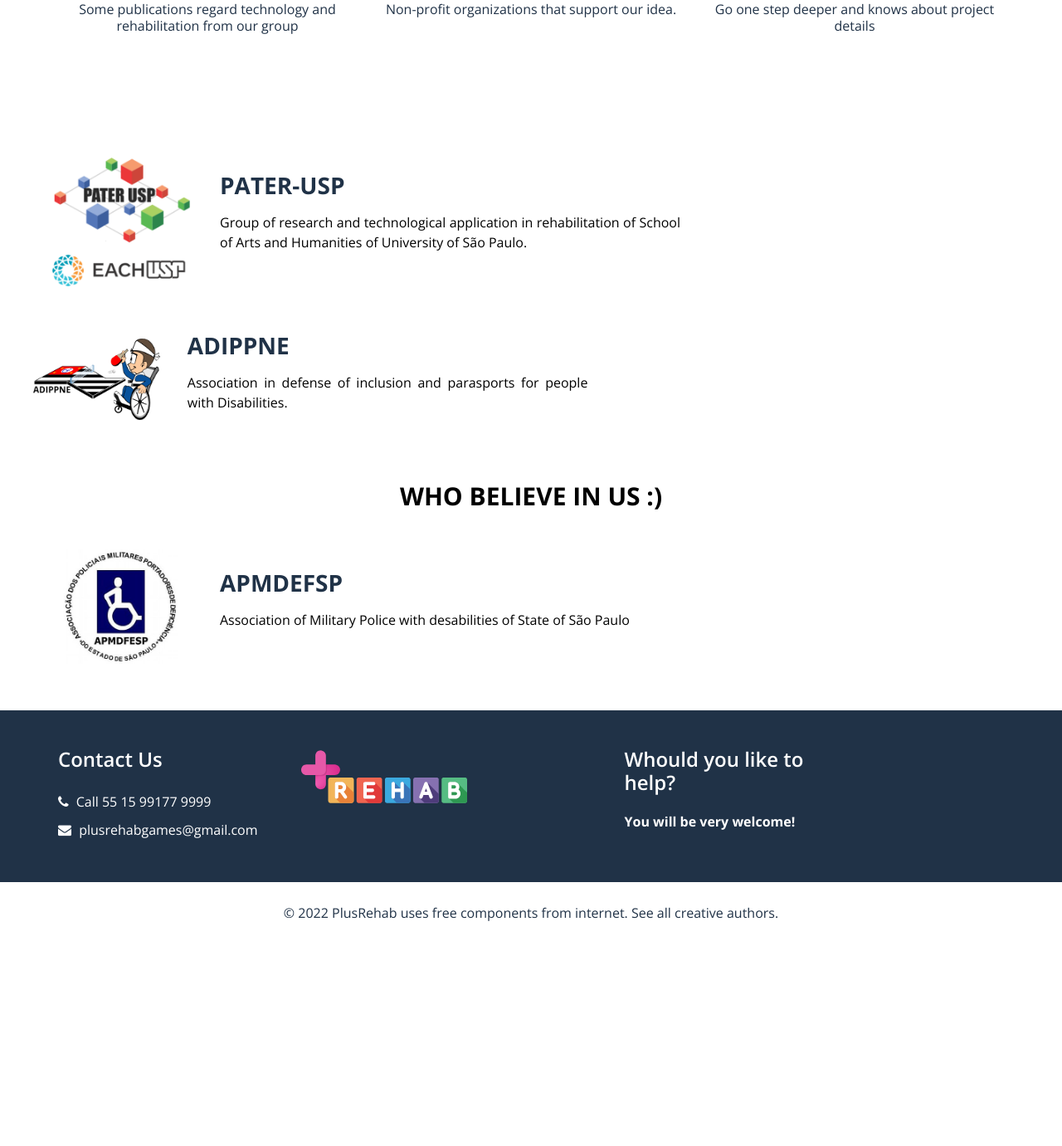
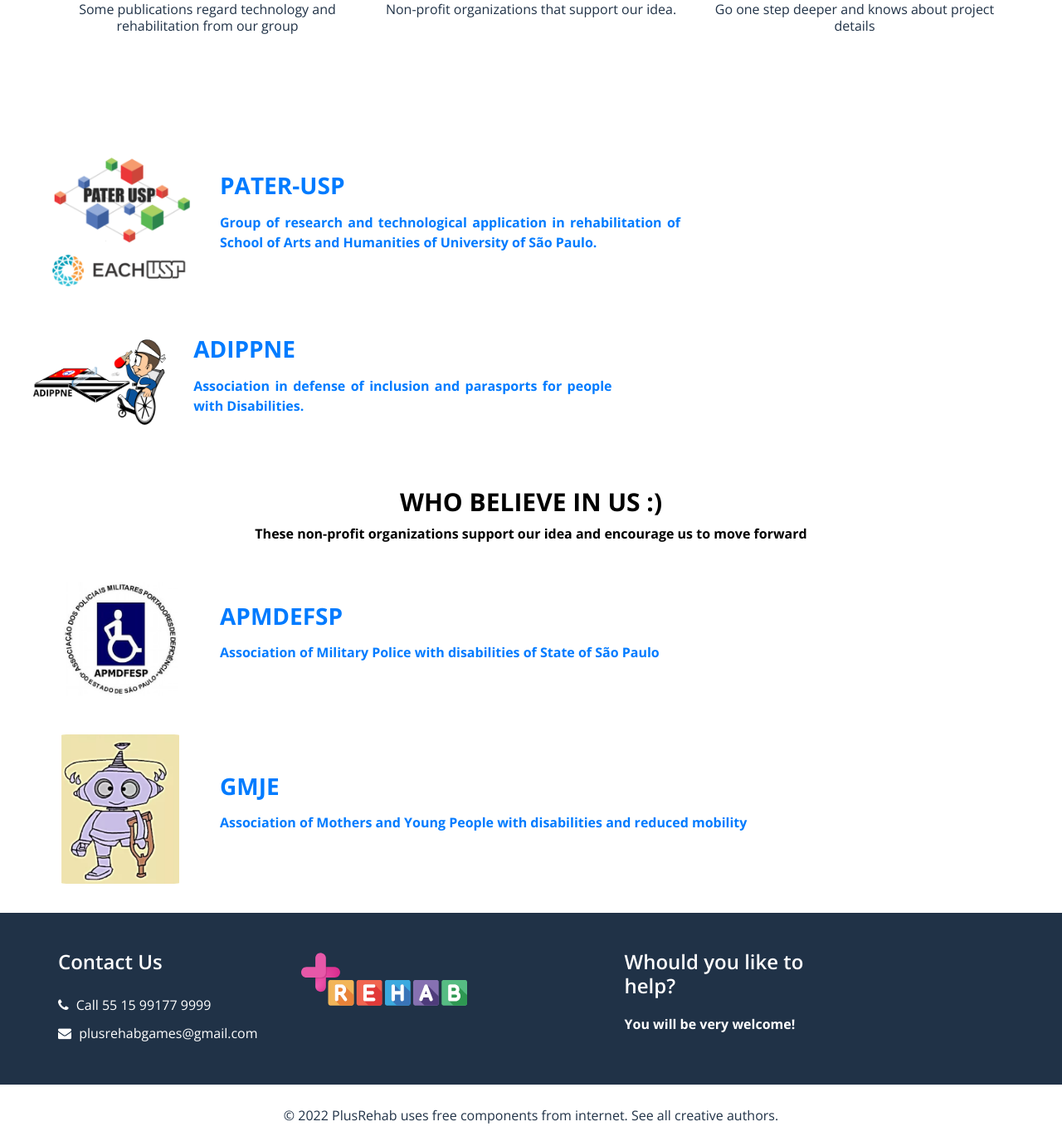
Before and after one commit to edudati/PlusRehabSite, a PHP site: page / in a window 1280 px wide. Shown: the part 2058-3439 px from the top of the page at 83% size. Before the commit the page ends 3168 px from the top, so only its background shows below. Run offline with PHP 8.4, Linux system fonts and the light colour scheme; some libraries are stand-ins or nearby versions.

Commit message:
insert new supporter

```diff
--- a/css/style.css
+++ b/css/style.css
@@ -587,6 +587,12 @@
   color: #000000;
 }
 
+.organization_section p{
+  font-weight: bold;
+  text-align: center;
+  color: #000000;
+}
+
 .organization_section b{
   font-weight: bold;
   color: #203247;
@@ -618,45 +624,8 @@
   text-align: justify;
 }
 
-.organization_section .detail-box a {
-  display: inline-block;
-  padding: 10px 45px;
-  background-color:#203247;
-  color: #ffffff;
-  border-radius: 0px;
-  -webkit-transition: all 0.3s;
-  transition: all 0.3s;
-  border: none;
-  margin-top: 15px;
-}
 
-.organization_section .detail-box a:hover {
-  background-color:#000000;
-}
 
-.organization_section .info_social {
-  display: -webkit-box;
-  display: -ms-flexbox;
-  display: flex;
-  margin-top: 20px;
-  margin-bottom: 10px;
-}
-
-.organization_section .info_social a {
-  display: -webkit-box;
-  display: -ms-flexbox;
-  display: flex;
-  -webkit-box-pack: center;
-      -ms-flex-pack: center;
-          justify-content: center;
-  -webkit-box-align: center;
-      -ms-flex-align: center;
-          align-items: center;
-  color: #ffffff;
-  border-radius: 100%;
-  margin-right: 10px;
-  font-size: 24px;
-}
 
 
 
--- a/home.html
+++ b/home.html
@@ -287,32 +287,32 @@
       <div class="row">
         <div class="col-md-2 pl-md-0">
           <div class="img-box">
-            <img src="images/logo-pater-each-400x400.png" alt="">
+            <a href="http://www5.each.usp.br/web/prof/pater/" target="blank"><img src="images/logo-pater-each-400x400.png" alt=""></a>
           </div>
         </div>
         <div class="col-md-6">
           <div class="detail-box">
             <h3>
-              PATER-USP
+              <a href="http://www5.each.usp.br/web/prof/pater/" target="blank">PATER-USP</a>
             </h3>
             <p>
-              Group of research and technological application in rehabilitation of School of Arts and Humanities of University of São Paulo.
+              <a href="http://www5.each.usp.br/web/prof/pater/" target="blank">Group of research and technological application in rehabilitation of School of Arts and Humanities of University of São Paulo.</a>
             </p>
           </div>
         </div>
         <div class="row">
           <div class="col-md-2 pl-md-0">
             <div class="img-box">
-              <img src="images/logo-adippne-400x400.png" alt="">
+              <a href="https://adippneesporte.wixsite.com/adippne" target="blank"><img src="images/logo-adippne-400x400.png" alt=""></a>
             </div>
           </div>
           <div class="col-md-6">
             <div class="detail-box">
               <h3>
-                ADIPPNE
+                <a href="https://adippneesporte.wixsite.com/adippne" target="blank">ADIPPNE</a>
               </h3>
               <p>
-                Association in defense of inclusion and parasports for people with Disabilities.
+                <a href="https://adippneesporte.wixsite.com/adippne" target="blank">Association in defense of inclusion and parasports for people with Disabilities.</a>
               </p>
             </div>
           </div>
@@ -328,19 +328,39 @@
   <section class="organization_section">
     <div class="container">
       <h1>WHO BELIEVE IN US :)</h1>
+      <p>These non-profit organizations support our idea and encourage us to move forward</p>
       <div class="row">
         <div class="col-md-2 pl-md-0">
           <div class="img-box">
-            <img src="images/logo-apmdefsp-400x400.jpg" alt="">
+            <a href="http://apmdfesp.com.br/portal/" target="blank"><img src="images/logo-apmdefsp-400x400.jpg" alt="Association of Military Police with disabilities of State of São Paulo"></a>
           </div>
         </div>
         <div class="col-md-10">
           <div class="detail-box">
             <h3>
-              APMDEFSP
+              <a href="http://apmdfesp.com.br/portal/" target="blank">APMDEFSP</a>
             </h3>
             <p>
-              Association of Military Police with desabilities of State of São Paulo
+              <a href="http://apmdfesp.com.br/portal/" target="blank">Association of Military Police with disabilities of State of São Paulo</a>
+            </p>
+          </div>
+        </div>
+      </div>
+      <div class="row">
+          <div class="col-md-2 pl-md-0">
+
+              <div class="img-box">
+                <a href="https://grupomje.wixsite.com/grupomje" target="blank">
+                  <img src="images/GMJE.PNG" alt=""></a>
+              </div>
+          </div>
+        <div class="col-md-10">
+          <div class="detail-box">
+            <h3>
+              <a href="https://grupomje.wixsite.com/grupomje" target="blank">GMJE</a>
+            </h3>
+            <p>
+              <a href="https://grupomje.wixsite.com/grupomje" target="blank">Association of Mothers and Young People with disabilities and reduced mobility</a>
             </p>
           </div>
         </div>
```
Also changed, not shown: images/GMJE.PNG (added).
